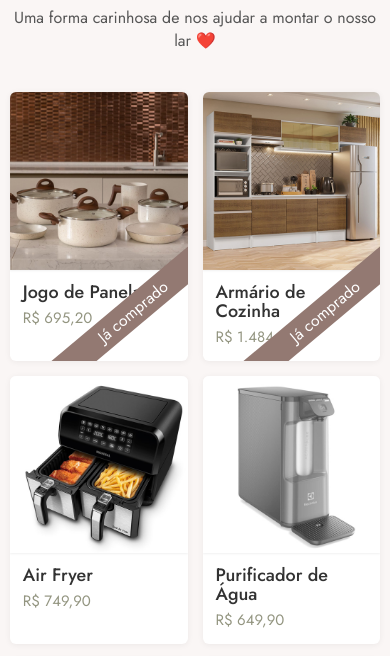
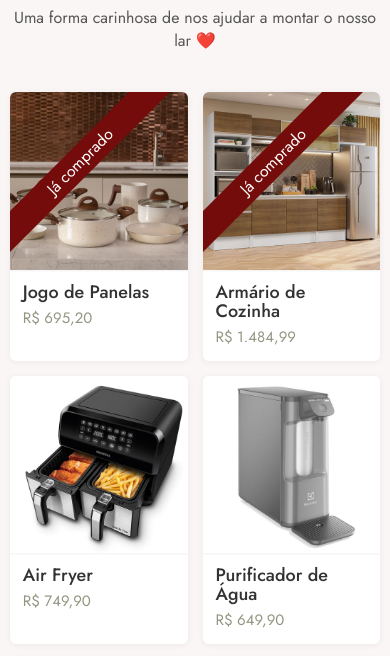
Before and after one commit to vanessafs/gloria-leandro, a plain HTML site: page index.html in a window 390 px wide. Shown: the part 153-809 px from the top of the page. Drawn offline with nearby package versions, Linux system fonts and the light colour scheme; a web font is replaced by a local one.

Commit message:
ajuste no selo de comprado

```diff
--- a/style.scss
+++ b/style.scss
@@ -73,7 +73,7 @@ main{
             }
 
             .etiqueta-comprado{
-                background: #937972; color:#fff; right:-40px; padding:3px; position:absolute; text-align:center; transform:rotate(-40deg); bottom:45px; width:230px;
+                background:#750c0c; color:#fff; left:-45px; padding:3px; position:absolute; text-align:center; transform:rotate(-45deg); top:55px; width:230px;
             }
         }
     }
@@ -91,14 +91,6 @@ main{
     main{
         .container{
             gap:20px; grid-template-columns: repeat(2, 1fr);
-        }
-
-        .presente{
-            .descricao{
-                .etiqueta-comprado{
-                    bottom:35px; right:-60px;
-                }
-            }
         }
     }
 }
```
Also changed, not shown: style.css, 1 other file.
